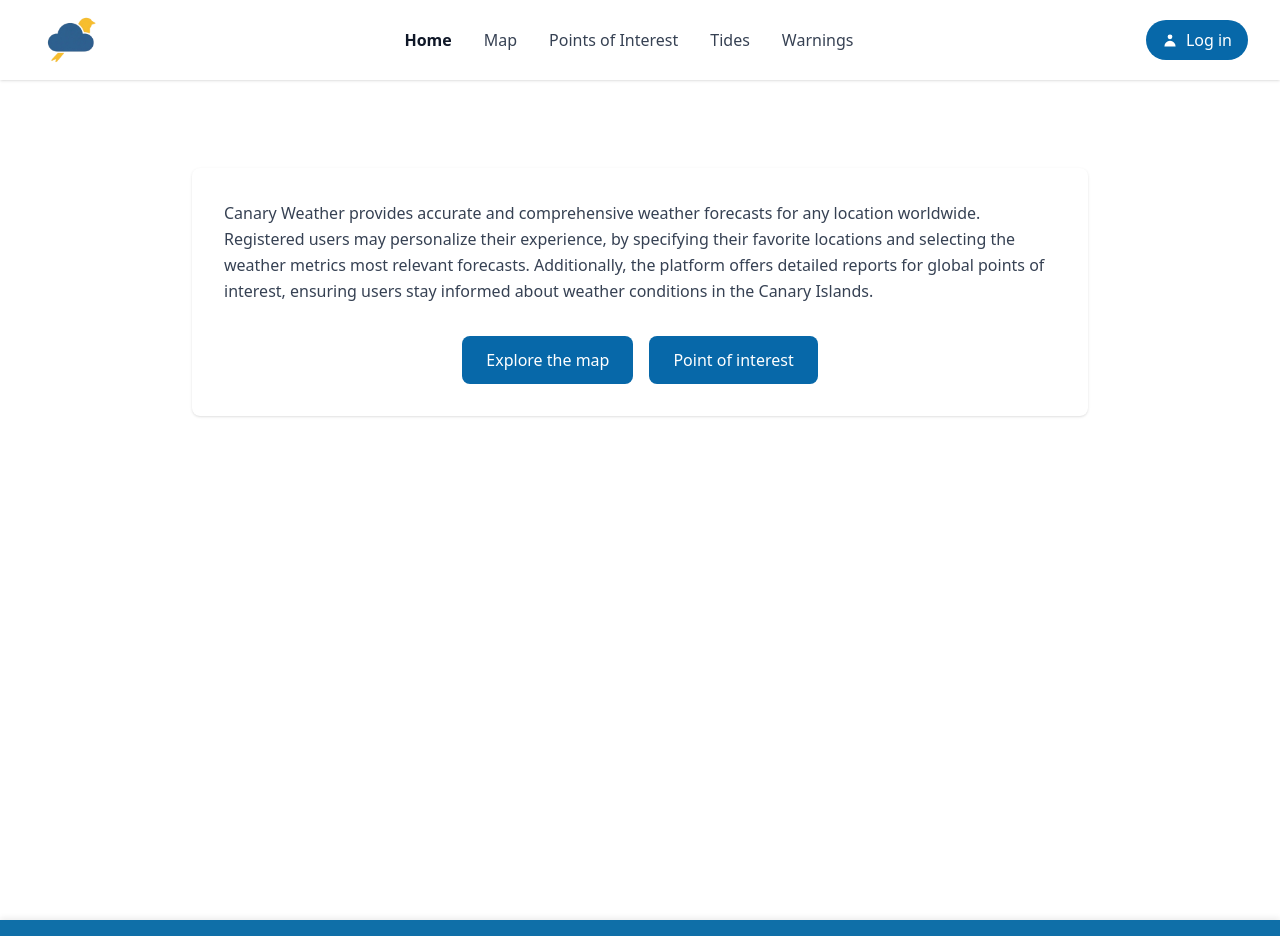
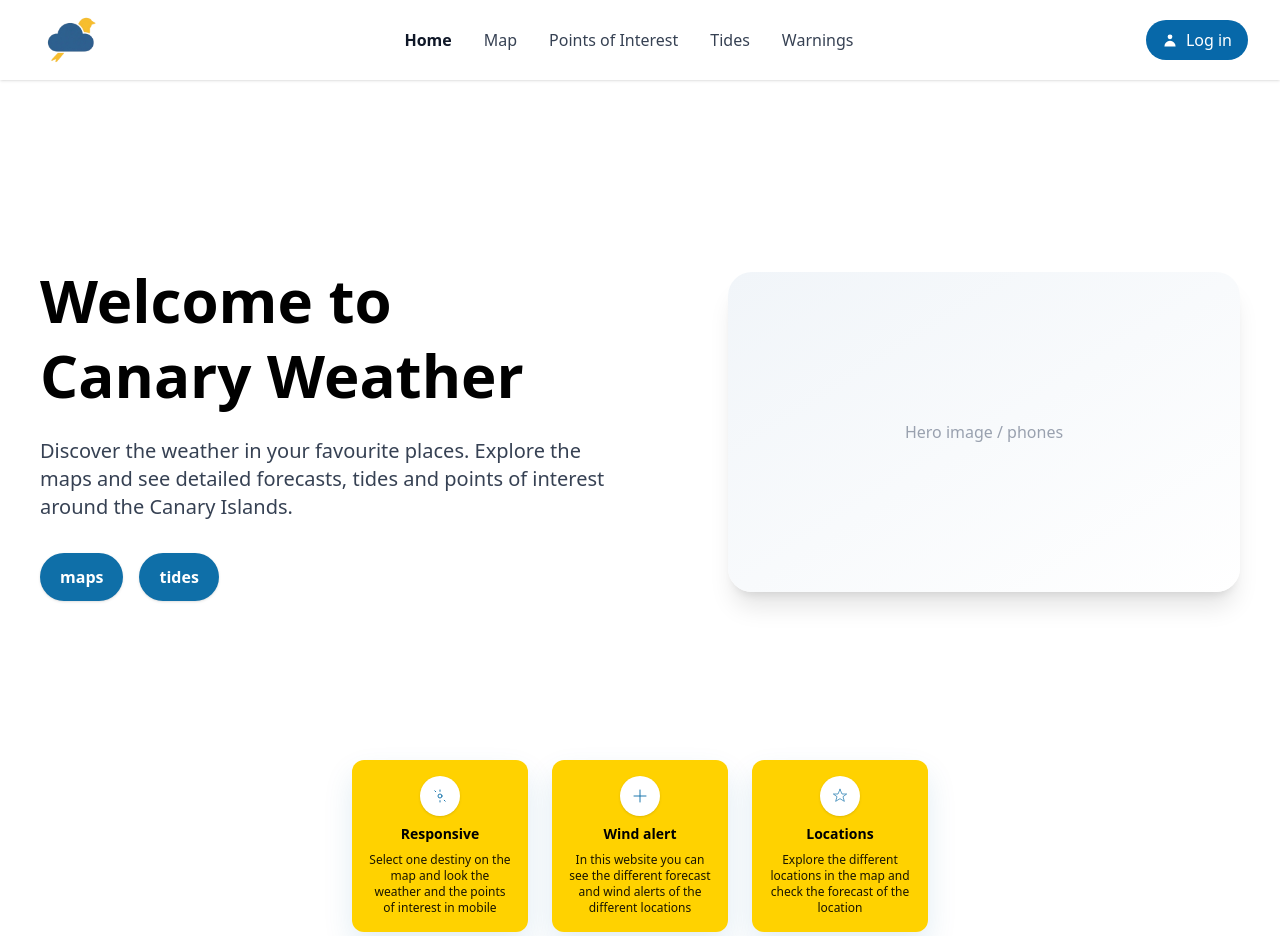
Before and after one commit to aangelo21/canary-weather, a React app in the folder frontend/: page / in a window 1280 px wide. Shown: the top 936 px of the page. Built offline with nearby package versions, Linux system fonts and the light colour scheme; no server answers; the HTML template or start-up script is replaced by a standard one.

Commit message:
feat: enhance Home page layout and update Layout component structure

```diff
--- a/frontend/src/Pages/Home.jsx
+++ b/frontend/src/Pages/Home.jsx
@@ -4,37 +4,94 @@ function Home() {
     const navigate = useNavigate();
 
     return (
-        <div className="min-h-screen">
-            <div className="container mx-auto px-4 sm:px-6 lg:px-8 py-12">
-                <div className="max-w-4xl mx-auto">
-                    <div className="bg-white rounded-lg p-8 shadow-sm">
-                        <p className="text-gray-700 leading-relaxed mb-8 text-center md:text-left">
-                            Canary Weather provides accurate and comprehensive
-                            weather forecasts for any location worldwide.
-                            Registered users may personalize their experience,
-                            by specifying their favorite locations and selecting
-                            the weather metrics most relevant forecasts.
-                            Additionally, the platform offers detailed reports
-                            for global points of interest, ensuring users stay
-                            informed about weather conditions in the Canary
-                            Islands.
+        <div className="min-h-screen bg-white flex flex-col">
+            <div className="max-w-7xl mx-auto px-6 lg:px-8 py-12 flex-grow">
+                <div className="grid grid-cols-1 lg:grid-cols-2 gap-12 items-center min-h-[70vh]">
+                    {/* Left column - Hero text */}
+                    <div className="flex flex-col justify-center h-full">
+                        <div>
+                            <h1 className="text-4xl md:text-5xl lg:text-6xl font-extrabold text-black leading-tight">
+                                Welcome to
+                                <br />
+                                Canary Weather
+                            </h1>
+
+                            <p className="mt-6 text-lg md:text-xl text-gray-700 max-w-xl">
+                                Discover the weather in your favourite places. Explore
+                                the maps and see detailed forecasts, tides and points of
+                                interest around the Canary Islands.
                             </p>
 
-                        <div className="flex flex-col sm:flex-row gap-4 justify-center">
+                            <div className="mt-8 flex flex-wrap gap-4">
                                 <button
                                     onClick={() => navigate("/map")}
-                                className="bg-[#0768A9] text-white px-6 py-3 rounded-lg hover:bg-[#055f93] transition-colors font-medium"
+                                    className="inline-flex items-center gap-2 bg-[#0f6fa8] hover:bg-[#0d5f91] text-white px-5 py-3 rounded-full font-semibold shadow"
                                 >
-                                Explore the map
+                                    maps
                                 </button>
+
                                 <button
-                                onClick={() => navigate("/pois")}
-                                className="bg-[#0768A9] text-white px-6 py-3 rounded-lg hover:bg-[#055f93] transition-colors font-medium"
+                                    onClick={() => navigate("/tides")}
+                                    className="inline-flex items-center gap-2 bg-[#0f6fa8] hover:bg-[#0d5f91] text-white px-5 py-3 rounded-full font-semibold shadow"
                                 >
-                                Point of interest
+                                    tides
                                 </button>
                             </div>
                         </div>
+                    </div>
+
+                    {/* Right column - illustrative image placeholder */}
+                    <div className="flex justify-center lg:justify-end">
+                        <div className="w-full max-w-md lg:max-w-lg">
+                            <div className="w-full h-80 bg-gradient-to-br from-slate-100 to-white rounded-3xl shadow-xl flex items-center justify-center">
+                                <span className="text-gray-400">Hero image / phones</span>
+                            </div>
+                        </div>
+                    </div>
+                </div>
+            </div>
+
+            {/* Yellow cards centered below */}
+            <div className="flex justify-center pb-16">
+                <div className="grid grid-cols-1 sm:grid-cols-3 gap-6">
+                    {[
+                        {
+                            title: "Responsive",
+                            text: "Select one destiny on the map and look the weather and the points of interest in mobile",
+                            icon: (
+                                <svg width="16" height="16" viewBox="0 0 24 24" fill="none" xmlns="http://www.w3.org/2000/svg">
+                                    <path d="M12 3v2M12 19v2M4.22 4.22l1.42 1.42M18.36 18.36l1.42 1.42" stroke="#0f6fa8" strokeWidth="1.4" strokeLinecap="round" strokeLinejoin="round" />
+                                    <circle cx="12" cy="12" r="3" stroke="#0f6fa8" strokeWidth="1.4" strokeLinecap="round" strokeLinejoin="round" />
+                                </svg>
+                            )
+                        },
+                        {
+                            title: "Wind alert",
+                            text: "In this website you can see the different forecast and wind alerts of the different locations",
+                            icon: (
+                                <svg width="16" height="16" viewBox="0 0 24 24" fill="none" xmlns="http://www.w3.org/2000/svg">
+                                    <path d="M3 12h18M12 3v18" stroke="#0f6fa8" strokeWidth="1.4" strokeLinecap="round" strokeLinejoin="round" />
+                                </svg>
+                            )
+                        },
+                        {
+                            title: "Locations",
+                            text: "Explore the different locations in the map and check the forecast of the location",
+                            icon: (
+                                <svg width="16" height="16" viewBox="0 0 24 24" fill="none" xmlns="http://www.w3.org/2000/svg">
+                                    <path d="M12 2l3 7h7l-5.5 4 2 7L12 16l-6.5 4 2-7L2 9h7l3-7z" stroke="#0f6fa8" strokeWidth="1" strokeLinecap="round" strokeLinejoin="round" />
+                                </svg>
+                            )
+                        }
+                    ].map((card, i) => (
+                        <div key={i} className="w-44 bg-[#ffd200] rounded-xl p-4 shadow-[0_14px_30px_rgba(15,111,168,0.12)] flex flex-col items-center text-center gap-2 transform transition-transform hover:-translate-y-1">
+                            <div className="w-10 h-10 rounded-full bg-white flex items-center justify-center shadow-sm">
+                                {card.icon}
+                            </div>
+                            <h3 className="font-bold text-sm">{card.title}</h3>
+                            <p className="text-xs text-black/90">{card.text}</p>
+                        </div>
+                    ))}
                 </div>
             </div>
         </div>
--- a/frontend/src/layout/Layout.jsx
+++ b/frontend/src/layout/Layout.jsx
@@ -4,12 +4,12 @@ import Footer from "../components/Footer";
 
 export default function Layout() {
     return (
-        <>
+        <div className="flex flex-col min-h-screen">
             <Header />
-            <main className="mt-10">
+            <main className="flex-grow mt-6">
                 <Outlet />
             </main>
-            <Footer className="mt-10" />
-        </>
+            <Footer />
+        </div>
     );
 }
```
Also changed, not shown: 1 other file (tests, documents, lock files or other folders). Lines whose indentation alone changed are shown as unchanged.
